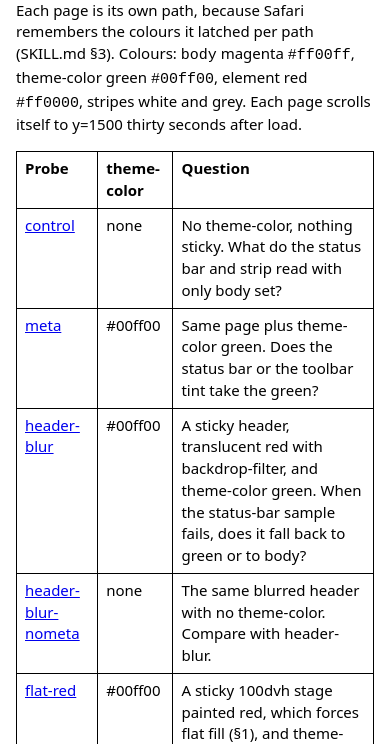
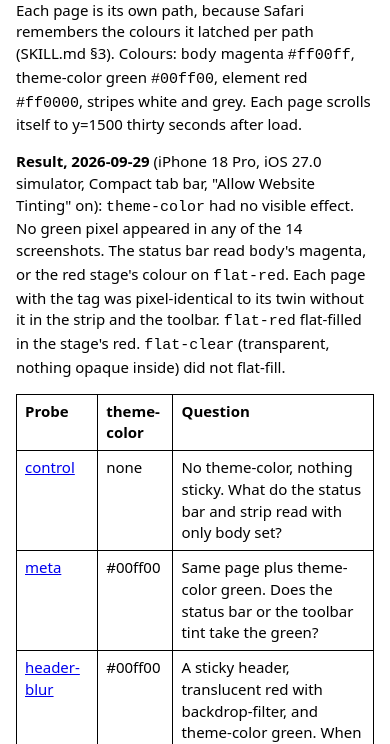
Before and after one commit to radiantnode/ios-safari-gotchas-skill, a plain HTML site: page docs/probes/theme-color/index.html in a window 390 px wide. Shown: the part 100-844 px from the top of the page. Drawn offline with Linux system fonts and the light colour scheme.

Commit message:
theme-color does nothing on iOS 27: correct §1 and §2
Measured with the docs/probes/theme-color pages on an iPhone 18 Pro,
iOS 27.0 simulator, Compact tab bar, website tinting on: no green pixel
in 14 screenshots. The status-bar fallback is body's background, and
the flat fill is the stage's own paint. A transparent 100dvh stage with
nothing opaque inside does not flat-fill. Results recorded on the probe
index.

Co-Authored-By: Claude Opus 5.5 <noreply@anthropic.com>
Claude-Session: https://claude.ai/code/session_01GcHvmuUwXb8kt3jzgKZcFf

```diff
--- a/docs/probes/theme-color/index.html
+++ b/docs/probes/theme-color/index.html
@@ -8,6 +8,12 @@ p{max-width:62ch}</style></head><body>
 <p>Each page is its own path, because Safari remembers the colours it latched per path (SKILL.md §3).
 Colours: <code>body</code> magenta <code>#ff00ff</code>, theme-color green <code>#00ff00</code>, element red <code>#ff0000</code>,
 stripes white and grey. Each page scrolls itself to y=1500 thirty seconds after load.</p>
+<p><strong>Result, 2026-09-29</strong> (iPhone 18 Pro, iOS 27.0 simulator, Compact tab bar, "Allow
+Website Tinting" on): <code>theme-color</code> had no visible effect. No green pixel appeared in any of the
+14 screenshots. The status bar read <code>body</code>'s magenta, or the red stage's colour on
+<code>flat-red</code>. Each page with the tag was pixel-identical to its twin without it in the strip and
+the toolbar. <code>flat-red</code> flat-filled in the stage's red. <code>flat-clear</code> (transparent, nothing
+opaque inside) did not flat-fill.</p>
 <table><tr><th>Probe</th><th>theme-color</th><th>Question</th></tr>
 <tr><td><a href="control/">control</a></td><td>none</td><td>No theme-color, nothing sticky. What do the status bar and strip read with only body set?</td></tr>
 <tr><td><a href="meta/">meta</a></td><td>#00ff00</td><td>Same page plus theme-color green. Does the status bar or the toolbar tint take the green?</td></tr>
```
Also changed, not shown: 2 other files.
